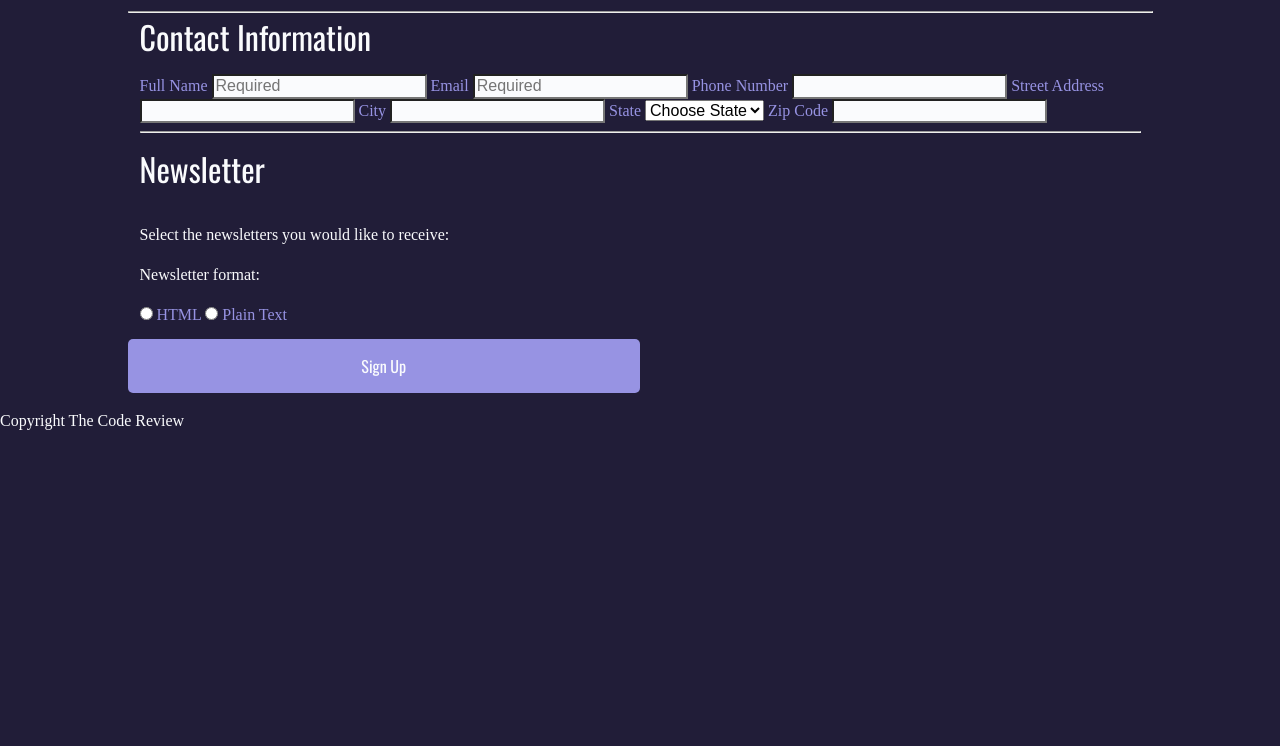
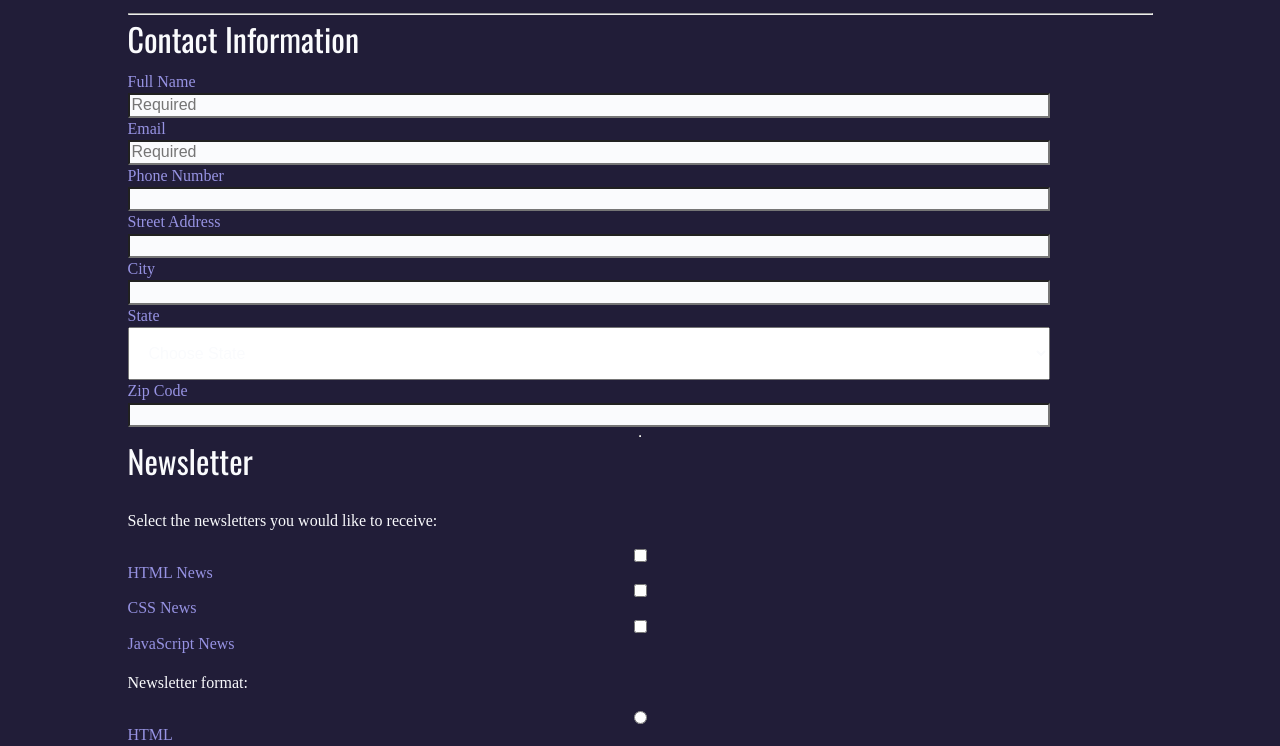
Before and after one commit to hummusatune/responsiveForm, a plain HTML site: page index.html in a window 1280 px wide. Shown: the part 191-937 px from the top of the page. Before the commit the page ends 800 px from the top, so only its background shows below. Drawn offline with nearby package versions, Linux system fonts and the light colour scheme; a web font is replaced by a local one.

Commit message:
Fixing form values and colors

```diff
--- a/css/styles.css
+++ b/css/styles.css
@@ -22,10 +22,14 @@ html {
 }
 
 h1,
-h2,
+h2 {
+  font: 2.5em/1 'Oswald', sans-serif;
+  color: #fafbfd;
+}
+
 h3,
 h4 {
-  font: 2em/1 'Oswald', sans-serif;
+  font: 1.5em/1 'Oswald', sans-serif;
   color: #fafbfd;
 }
 
@@ -76,6 +80,8 @@ form {
 
 fieldset {
   border: none;
+  margin: 0;
+  padding: 0;
 }
 
 label {
@@ -94,11 +100,33 @@ input {
   color: #211d38;
 }
 
+select#state {
+  padding: 1em;
+  width: 90%;
+  color: #fafbfd;
+}
+
+textarea:focus, input:focus {
+  border: 2px solid #900;
+}
+
+.contactInfo input {
+  width: 90%;
+}
+
+.contactInfo,
+.newsletterType {
+  display: flex;
+  flex-direction: column;
+}
+
 button {
+  /*background: #18152d;*/
   background: #9793e3;
   color: #fafbfd;
   font: 1em/1.5 'Oswald', sans-serif;
-  padding: 15px 100px;
+  margin: 0 auto;
+  padding: 20px 100px;
   outline: none;
   border: none;
   border-radius: 5px;
--- a/index.html
+++ b/index.html
@@ -21,25 +21,26 @@
 				<hr />
 			</section>
 
-			<form action="#" method="get">
-	  		<fieldset>
+			<form>
+	  		<fieldset class="contactInfo">
 	  			<legend>Contact Information</legend>
-			        <label class="label req" for="fullname">Full Name</label>
-			        <input type="text" name="fullname" id="fullname" placeholder="Required" required="required" />
 
-			        <label class="label" for="email">Email</label>
-			        <input type="email" name="email" id="email" placeholder="Required" required="required" />
+			        <label for="fullname">Full Name</label>
+			        <input type="text" name="fullname" id="fullname" placeholder="Required"/>
 
-			        <label class="label" for="phone">Phone Number</label>
-			        <input type="tel" name="phone" id="phone" x-autocompletetype="tel"/>
+			        <label for="email">Email</label>
+			        <input type="email" name="email" id="email" placeholder="Required"/>
 
-			        <label class="label" for="streetaddress">Street Address</label>
-			        <input type="address" name="streetaddress" id="streetaddress" x-autocompletetype="???"/>
+			        <label for="phone">Phone Number</label>
+			        <input type="tel" name="phone" id="phone"/>
 
-			        <label class="label" for="city">City</label>
-			        <input type="city" name="city" id="city" x-autocompletetype="???"/>
+			        <label for="streetaddress">Street Address</label>
+			        <input type="address" name="streetaddress" id="streetaddress"/>
 
-			        <label class="label" for="state">State</label>
+			        <label for="city">City</label>
+			        <input type="city" name="city" id="city" />
+
+			        <label for="state">State</label>
 			        <select name="state" id="state" x-autocompletetype="state-name">
 			          <option selected="selected">Choose State</option>
 			          <option>Alabama</option>
@@ -62,35 +63,79 @@
 			          <option>Louisiana</option>
 			          <option>Maine</option>
 			          <option>Maryland</option>
+			          <option>Alabama</option>
+			          <option>Alaska</option>
+			          <option>Arizona</option>
+			          <option>Arkansas</option>
+			          <option>California</option>
+			          <option>Colorado</option>
+			          <option>Connecticut</option>
+			          <option>Delaware</option>
+			          <option>Florida</option>
+			          <option>Georgia</option>
+			          <option>Hawaii</option>
+			          <option>Idaho</option>
+			          <option>Illinois</option>
+			          <option>Indiana</option>
+			          <option>Iowa</option>
+			          <option>Kansas</option>
+			          <option>Kentucky</option>
+			          <option>Louisiana</option>
+			          <option>Maine</option>
+			          <option>Maryland</option>
+			          <option>Alabama</option>
+			          <option>Alaska</option>
+			          <option>Arizona</option>
+			          <option>Arkansas</option>
+			          <option>California</option>
+			          <option>Colorado</option>
+			          <option>Connecticut</option>
+			          <option>Delaware</option>
+			          <option>Florida</option>
+			          <option>Georgia</option>
+			          <option>Hawaii</option>
+			          <option>Idaho</option>
+			          <option>Illinois</option>
+			          <option>Indiana</option>
+			          <option>Iowa</option>
+			          <option>Kansas</option>
+			          <option>Kentucky</option>
+			          <option>Louisiana</option>
+			          <option>Maine</option>
+			          <option>Maryland</option>
 			        </select>
 
-			        <label class="label" for="zip">Zip Code</label>
-			        <input type="zipcode" name="zipcode" id="zipcode" x-autocompletetype="???"/>
+			        <label for="zip">Zip Code</label>
+			        <input type="zipcode" name="zipcode" id="zipcode" />
 
 			        <hr />
 			   </fieldset>
 
-			  <fieldset>
+			  <fieldset class="newsletterType">
 	  			<legend>Newsletter</legend>
 
 			        <p>Select the newsletters you would like to receive:</p>
 
+			        <input type="checkbox" id="htmlNews">
+            		<label for="htmlNews">HTML News</label>
+
+            		<input type="checkbox" id="cssNews">
+		            <label for="cssNews">CSS News</label>
+
+		            <input type="checkbox" id="jsNews">
+		            <label for="jsNews">JavaScript News</label>
 
 
 			        <p>Newsletter format:</p>
 
-		          <input type="radio" name="format" value="html" id="formatHTML" required="required"/>
-		          <label for="formatHTML" class="star">
-		            <span>HTML</span>
-		          </label>
-		          <input type="radio" name="format" value="plain" id="formatPlain" required="required"/>
-		          <label for="formatPlain" class="star">
-		            <span>Plain Text</span>
-		          </label>
+		          <input type="radio" name="format" value="html" id="formatHTML" />
+		          <label for="formatHTML"><span>HTML</span></label>
+		          <input type="radio" name="format" value="plain" id="formatPlain" />
+		          <label for="formatPlain" ><span>Plain Text</span></label>
 
 			  	</fieldset>
 
-			    <button class="button" name="signup">Sign Up</button>
+			    <button name="signup">Sign Up</button>
 			</form>
 
 
```
